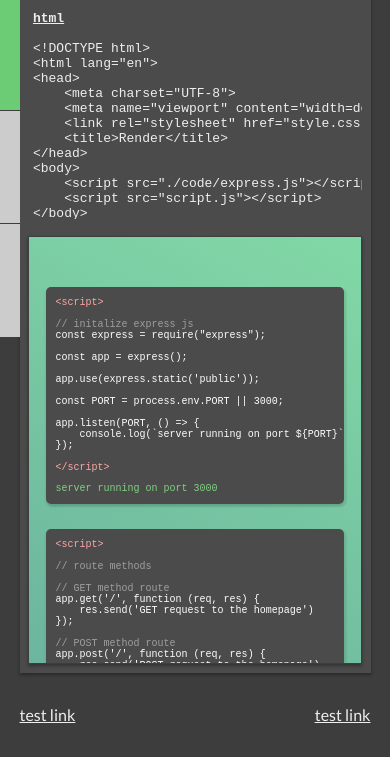
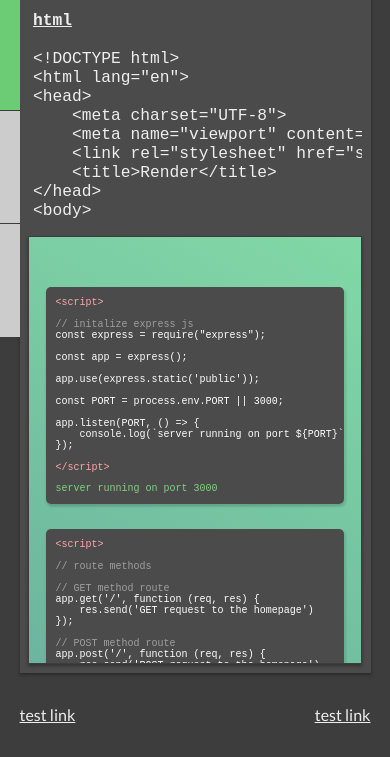
Before and after one commit to drmatt13/templatenew, a plain HTML site: page index.html in a window 390 px wide. Shown: the part 87-844 px from the top of the page. Drawn offline with Linux system fonts and the light colour scheme.

Commit message:
Add files via upload

```diff
--- a/template.css
+++ b/template.css
@@ -273,8 +273,8 @@ body {
 }
 
 .pre-text {
+  color: #eee;
   font-size: 1em;
-  color: #eee;
 }
 
 .span-comment {
@@ -346,6 +346,9 @@ body {
 @media screen and (max-width:1024px) {
   .display-main {
     flex-direction: column;
+  }
+  .pre-text {
+    font-size: 1.25em;
   }
 }
 
```
